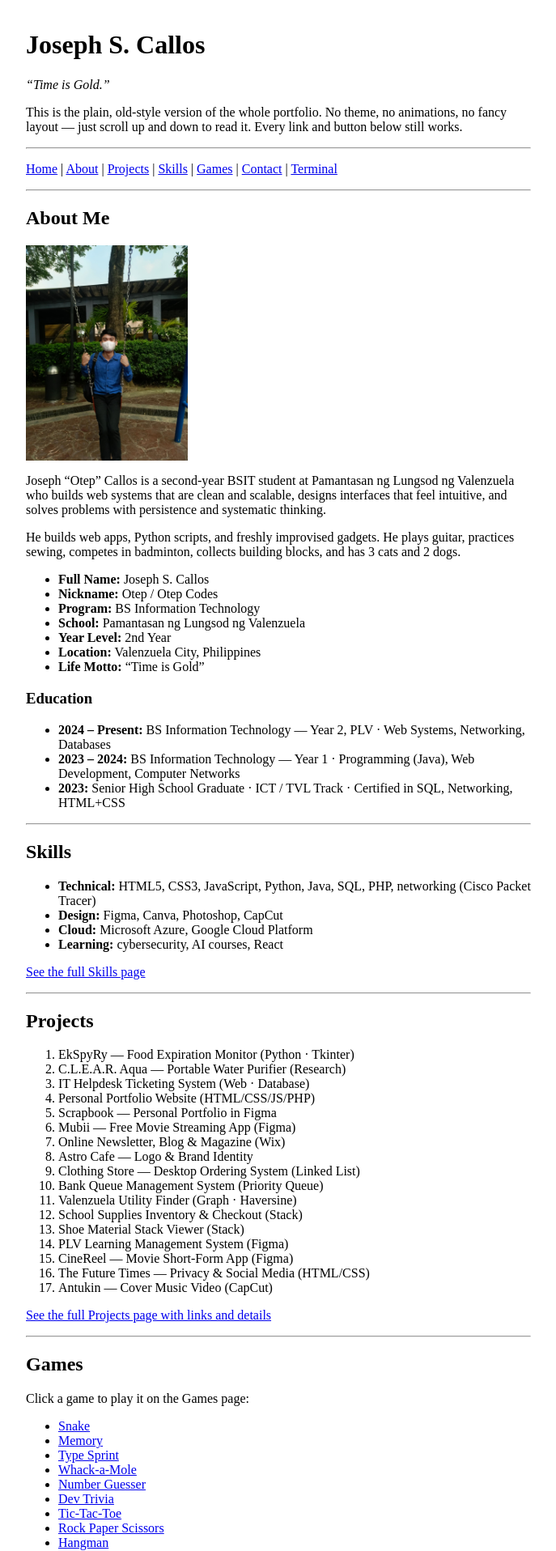
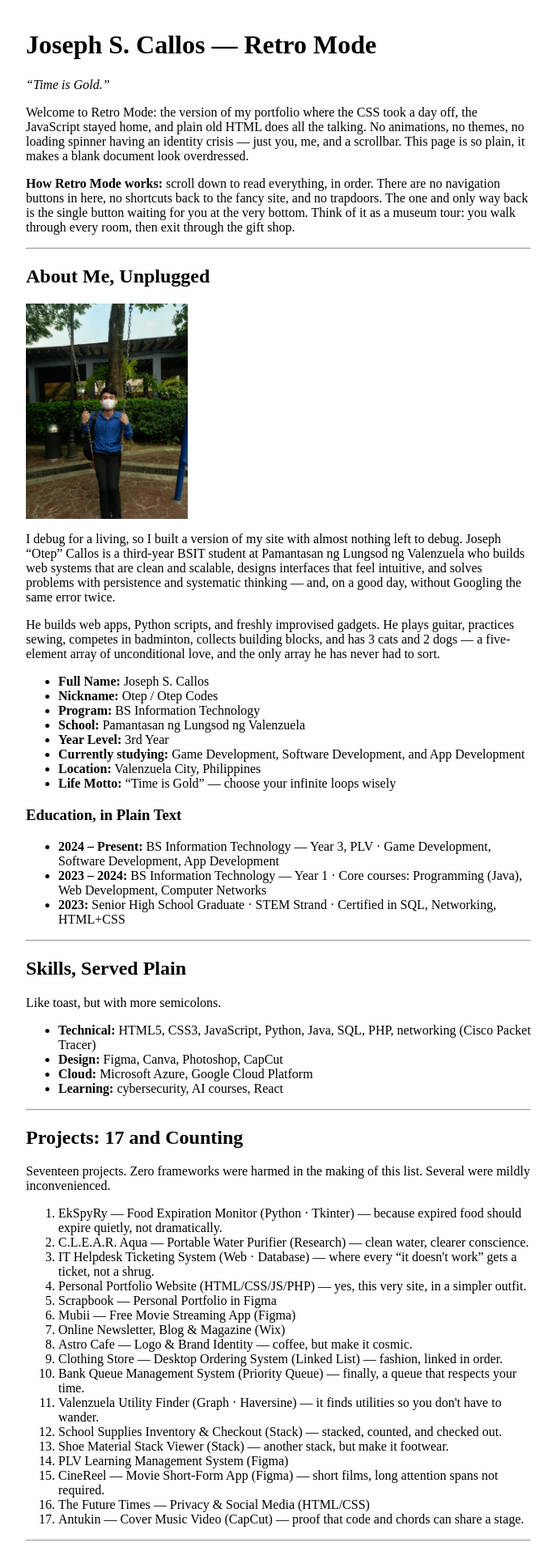
Before and after one commit to otep808/portfolio, a PHP site: page /retro.html in a window 1280 px wide. Shown: the top 1916 px of the page at 81% size, without its empty margins (296-983 px from the left). Run offline with PHP 8.4, Linux system fonts and the light colour scheme.

Commit message:
update year level and organize

```diff
--- a/index.html
+++ b/index.html
@@ -177,7 +177,7 @@
       <span class="currently-icon">🎓</span>
       <div>
         <p class="currently-label">Studying</p>
-        <p class="currently-value">BS Information Technology — Year 2 @ PLV</p>
+        <p class="currently-value">BS Information Technology — Year 3 @ PLV · Game, Software &amp; App Development</p>
       </div>
     </div>
     <div class="currently-card reveal rd4">
--- a/javascript/terminal.js
+++ b/javascript/terminal.js
@@ -65,7 +65,8 @@
       ]);
     },
     about() {
-      lines(['Joseph "Otep" Callos — BSIT student @ PLV, Valenzuela City.',
+      lines(['Joseph "Otep" Callos — BSIT student, 3rd year @ PLV, Valenzuela City.',
+        'Currently studying Game Development, Software Development, and App Development.',
         'Full-Stack Developer · GUI Designer · Problem Solver. Night owl. Guitar, badminton, 3 cats & 2 dogs.'], 't-blue');
     },
     whoami() { C.about(); },
@@ -116,7 +117,8 @@
     classic() { C.retro(); },
     html1() { C.retro(); },
     neofetch() {
-      lines(['otep@plv', '---------', 'OS      : Windows / Android', 'Shell    : portfolio.js', 'School   : PLV — BSIT, 2nd year',
+      lines(['otep@plv', '---------', 'OS      : Windows / Android', 'Shell    : portfolio.js', 'School   : PLV — BSIT, 3rd year',
+        'Subjects : Game Development, Software Development, App Development',
         'Editor   : Notepad++', 'Languages: Python, Java, JavaScript, PHP', 'Hobbies  : guitar · badminton · building blocks',
         'Uptime   : since 2005-11-03'], 't-blue');
     },
--- a/retro.html
+++ b/retro.html
@@ -1,7 +1,7 @@
 <!DOCTYPE HTML PUBLIC "-//W3C//DTD HTML 4.01 Transitional//EN" "http://www.w3.org/TR/html4/loose.dtd">
 <html>
 <head>
-<title>Joseph S. Callos — Plain Version</title>
+<title>Joseph S. Callos — Retro Mode</title>
 <meta http-equiv="Content-Type" content="text/html; charset=utf-8">
 </head>
 <body bgcolor="#ffffff" text="#000000" link="#0000ee" vlink="#551a8b">
@@ -10,130 +10,133 @@
 <table width="640" cellpadding="8" cellspacing="0" border="0">
 <tr><td>
 
-<h1>Joseph S. Callos</h1>
+<h1>Joseph S. Callos — Retro Mode</h1>
 <p><i>“Time is Gold.”</i></p>
-<p>This is the plain, old-style version of the whole portfolio.
-No theme, no animations, no fancy layout — just scroll up and down to read it.
-Every link and button below still works.</p>
+<p>Welcome to Retro Mode: the version of my portfolio where the CSS took a day off,
+the JavaScript stayed home, and plain old HTML does all the talking. No animations,
+no themes, no loading spinner having an identity crisis — just you, me, and a scrollbar.
+This page is so plain, it makes a blank document look overdressed.</p>
+<p><b>How Retro Mode works:</b> scroll down to read everything, in order. There are
+no navigation buttons in here, no shortcuts back to the fancy site, and no trapdoors.
+The one and only way back is the single button waiting for you at the very bottom.
+Think of it as a museum tour: you walk through every room, then exit through the gift shop.</p>
 
 <hr>
 
-<p>
-<a href="index.html">Home</a> |
-<a href="about.html">About</a> |
-<a href="projects.html">Projects</a> |
-<a href="skills.html">Skills</a> |
-<a href="games.html">Games</a> |
-<a href="contact.html">Contact</a> |
-<a href="terminal.html">Terminal</a>
-</p>
-
-<hr>
-
-<h2>About Me</h2>
+<h2>About Me, Unplugged</h2>
 <p><img src="images/me.jpg" alt="Photo of Joseph Callos" width="200"></p>
-<p>Joseph “Otep” Callos is a second-year BSIT student at Pamantasan ng Lungsod ng Valenzuela
+<p>I debug for a living, so I built a version of my site with almost nothing left to debug.
+Joseph “Otep” Callos is a third-year BSIT student at Pamantasan ng Lungsod ng Valenzuela
 who builds web systems that are clean and scalable, designs interfaces that feel intuitive,
-and solves problems with persistence and systematic thinking.</p>
+and solves problems with persistence and systematic thinking — and, on a good day, without
+Googling the same error twice.</p>
 <p>He builds web apps, Python scripts, and freshly improvised gadgets. He plays guitar,
-practices sewing, competes in badminton, collects building blocks, and has 3 cats and 2 dogs.</p>
+practices sewing, competes in badminton, collects building blocks, and has 3 cats and 2 dogs —
+a five-element array of unconditional love, and the only array he has never had to sort.</p>
 
 <ul>
 <li><b>Full Name:</b> Joseph S. Callos</li>
 <li><b>Nickname:</b> Otep / Otep Codes</li>
 <li><b>Program:</b> BS Information Technology</li>
 <li><b>School:</b> Pamantasan ng Lungsod ng Valenzuela</li>
-<li><b>Year Level:</b> 2nd Year</li>
+<li><b>Year Level:</b> 3rd Year</li>
+<li><b>Currently studying:</b> Game Development, Software Development, and App Development</li>
 <li><b>Location:</b> Valenzuela City, Philippines</li>
-<li><b>Life Motto:</b> “Time is Gold”</li>
+<li><b>Life Motto:</b> “Time is Gold” — choose your infinite loops wisely</li>
 </ul>
 
-<h3>Education</h3>
+<h3>Education, in Plain Text</h3>
 <ul>
-<li><b>2024 – Present:</b> BS Information Technology — Year 2, PLV · Web Systems, Networking, Databases</li>
-<li><b>2023 – 2024:</b> BS Information Technology — Year 1 · Programming (Java), Web Development, Computer Networks</li>
-<li><b>2023:</b> Senior High School Graduate · ICT / TVL Track · Certified in SQL, Networking, HTML+CSS</li>
+<li><b>2024 – Present:</b> BS Information Technology — Year 3, PLV · Game Development, Software Development, App Development</li>
+<li><b>2023 – 2024:</b> BS Information Technology — Year 1 · Core courses: Programming (Java), Web Development, Computer Networks</li>
+<li><b>2023:</b> Senior High School Graduate · STEM Strand · Certified in SQL, Networking, HTML+CSS</li>
 </ul>
 
 <hr>
 
-<h2>Skills</h2>
+<h2>Skills, Served Plain</h2>
+<p>Like toast, but with more semicolons.</p>
 <ul>
 <li><b>Technical:</b> HTML5, CSS3, JavaScript, Python, Java, SQL, PHP, networking (Cisco Packet Tracer)</li>
 <li><b>Design:</b> Figma, Canva, Photoshop, CapCut</li>
 <li><b>Cloud:</b> Microsoft Azure, Google Cloud Platform</li>
 <li><b>Learning:</b> cybersecurity, AI courses, React</li>
 </ul>
-<p><a href="skills.html">See the full Skills page</a></p>
 
 <hr>
 
-<h2>Projects</h2>
+<h2>Projects: 17 and Counting</h2>
+<p>Seventeen projects. Zero frameworks were harmed in the making of this list.
+Several were mildly inconvenienced.</p>
 <ol>
-<li>EkSpyRy — Food Expiration Monitor (Python · Tkinter)</li>
-<li>C.L.E.A.R. Aqua — Portable Water Purifier (Research)</li>
-<li>IT Helpdesk Ticketing System (Web · Database)</li>
-<li>Personal Portfolio Website (HTML/CSS/JS/PHP)</li>
+<li>EkSpyRy — Food Expiration Monitor (Python · Tkinter) — because expired food should expire quietly, not dramatically.</li>
+<li>C.L.E.A.R. Aqua — Portable Water Purifier (Research) — clean water, clearer conscience.</li>
+<li>IT Helpdesk Ticketing System (Web · Database) — where every “it doesn't work” gets a ticket, not a shrug.</li>
+<li>Personal Portfolio Website (HTML/CSS/JS/PHP) — yes, this very site, in a simpler outfit.</li>
 <li>Scrapbook — Personal Portfolio in Figma</li>
 <li>Mubii — Free Movie Streaming App (Figma)</li>
 <li>Online Newsletter, Blog &amp; Magazine (Wix)</li>
-<li>Astro Cafe — Logo &amp; Brand Identity</li>
-<li>Clothing Store — Desktop Ordering System (Linked List)</li>
-<li>Bank Queue Management System (Priority Queue)</li>
-<li>Valenzuela Utility Finder (Graph · Haversine)</li>
-<li>School Supplies Inventory &amp; Checkout (Stack)</li>
-<li>Shoe Material Stack Viewer (Stack)</li>
+<li>Astro Cafe — Logo &amp; Brand Identity — coffee, but make it cosmic.</li>
+<li>Clothing Store — Desktop Ordering System (Linked List) — fashion, linked in order.</li>
+<li>Bank Queue Management System (Priority Queue) — finally, a queue that respects your time.</li>
+<li>Valenzuela Utility Finder (Graph · Haversine) — it finds utilities so you don't have to wander.</li>
+<li>School Supplies Inventory &amp; Checkout (Stack) — stacked, counted, and checked out.</li>
+<li>Shoe Material Stack Viewer (Stack) — another stack, but make it footwear.</li>
 <li>PLV Learning Management System (Figma)</li>
-<li>CineReel — Movie Short-Form App (Figma)</li>
+<li>CineReel — Movie Short-Form App (Figma) — short films, long attention spans not required.</li>
 <li>The Future Times — Privacy &amp; Social Media (HTML/CSS)</li>
-<li>Antukin — Cover Music Video (CapCut)</li>
+<li>Antukin — Cover Music Video (CapCut) — proof that code and chords can share a stage.</li>
 </ol>
-<p><a href="projects.html">See the full Projects page with links and details</a></p>
 
 <hr>
 
-<h2>Games</h2>
-<p>Click a game to play it on the Games page:</p>
+<h2>Games: The Menu, Not the Arcade</h2>
+<p>In Retro Mode these games are listed, not playable — think of this as the menu outside
+the arcade. No coins required, but also no high scores. (To actually play, use the one
+button at the bottom and head back to the real site.)</p>
 <ul>
-<li><a href="games.html#game-snake">Snake</a></li>
-<li><a href="games.html#game-memory">Memory</a></li>
-<li><a href="games.html#game-typer">Type Sprint</a></li>
-<li><a href="games.html#game-mole">Whack-a-Mole</a></li>
-<li><a href="games.html#game-guess">Number Guesser</a></li>
-<li><a href="games.html#game-quiz">Dev Trivia</a></li>
-<li><a href="games.html#game-ttt">Tic-Tac-Toe</a></li>
-<li><a href="games.html#game-rps">Rock Paper Scissors</a></li>
-<li><a href="games.html#game-hang">Hangman</a></li>
-<li><a href="games.html#game-simon">Simon Says</a></li>
-<li><a href="games.html#game-pong">Pong</a></li>
-<li><a href="games.html#game-math">Math Sprint</a></li>
-<li><a href="games.html#game-scramble">Word Scramble</a></li>
-<li><a href="games.html#game-reaction">Reaction Time</a></li>
-<li><a href="games.html#game-click">Click Frenzy</a></li>
-<li><a href="games.html#game-odd">Odd One Out</a></li>
-<li><a href="games.html#game-dice">Dice Duel</a></li>
+<li>Snake — the classic that never gets old, unlike its high score.</li>
+<li>Memory — forget to remember, remember to forget.</li>
+<li>Type Sprint — where the Space key finally works. (You're welcome.)</li>
+<li>Whack-a-Mole — anger management, arcade edition.</li>
+<li>Number Guesser — it's always higher. Until it isn't.</li>
+<li>Dev Trivia — finally, a quiz where “it works on my machine” is not an answer.</li>
+<li>Tic-Tac-Toe — X always goes first. O always feels second.</li>
+<li>Rock Paper Scissors — the oldest patch notes in history.</li>
+<li>Hangman — spelling, but with consequences.</li>
+<li>Simon Says — Simon says: don't trust Simon.</li>
+<li>Pong — two paddles, one ball, zero mercy.</li>
+<li>Math Sprint — numbers, but make it a race.</li>
+<li>Word Scramble — letters, rearranged and mildly offended.</li>
+<li>Reaction Time — blink and you'll miss your own score.</li>
+<li>Click Frenzy — your mouse's cardio workout.</li>
+<li>Odd One Out — spot the imposter. (It was the odd one. It always is.)</li>
+<li>Dice Duel — luck, rolled and re-rolled.</li>
 </ul>
 
 <hr>
 
-<h2>Contact</h2>
+<h2>Contact, the Old-Fashioned Way</h2>
+<p>No forms, no pop-ups, no “we'll get back to you within 3–5 business days.”
+Just the actual ways to reach a human:</p>
 <ul>
 <li><b>Email:</b> <a href="mailto:callosjoseph818@gmail.com">callosjoseph818@gmail.com</a></li>
 <li><b>GitHub:</b> <a href="https://github.com/otep808">github.com/otep808</a></li>
 <li><b>LinkedIn:</b> <a href="https://www.linkedin.com/in/joseph-callos-329b153b8">linkedin.com/in/joseph-callos-329b153b8</a></li>
 <li><b>Facebook:</b> <a href="https://www.facebook.com/joseph.callos.8">facebook.com/joseph.callos.8</a></li>
 <li><b>Résumé:</b> <a href="images/resume.pdf">View Résumé (PDF)</a></li>
-<li><b>Status:</b> Open to internships &amp; collaborations</li>
+<li><b>Status:</b> Open to internships &amp; collaborations — and to puns, apparently.</li>
 </ul>
-<p><a href="contact.html">See the full Contact page</a></p>
 
 <hr>
 
-<p>You have reached the bottom of the plain version.</p>
+<p>You scrolled all the way to the bottom. That's commitment. Or procrastination.
+Either way, you earned the exit. This is the one and only button that leads back
+to the actual website — use it wisely, or at least use it once:</p>
 <form action="index.html" method="get">
 <input type="submit" value="Back to the actual website">
 </form>
-<p>Or <a href="index.html">click here to go back to the actual website</a>.</p>
+<p><i>Retro Mode, signing off. The fancy site missed you already.</i></p>
 
 </td></tr>
 </table>
--- a/skills.html
+++ b/skills.html
@@ -101,7 +101,7 @@
     <h2 class="section-title">Certifications &amp; <span class="g">Achievements</span></h2>
     <div class="section-line"></div>
   </div>
-  <div class="cert-grid">
+  <div class="cert-grid" id="certGrid">
 
     <!-- 1 — Cloud Computing Seminar -->
     <div class="cert-card reveal rd1">
@@ -219,5 +219,6 @@
   </div>
 </footer>
 <script src="javascript/main.js"></script>
+<script src="javascript/certificates.js"></script>
 </body>
 </html>
```
Also changed, not shown: about.html (+6 -5 lines), admin.php (+75 -3 lines), api/certificates.php (added, +12 -0 lines), api/db.php (+21 -0 lines), api/seed_certificates.php (added, +39 -0 lines), javascript/certificates.js (added, +63 -0 lines), terminal.html (deleted, +0 -82 lines), README-PHP.md.
